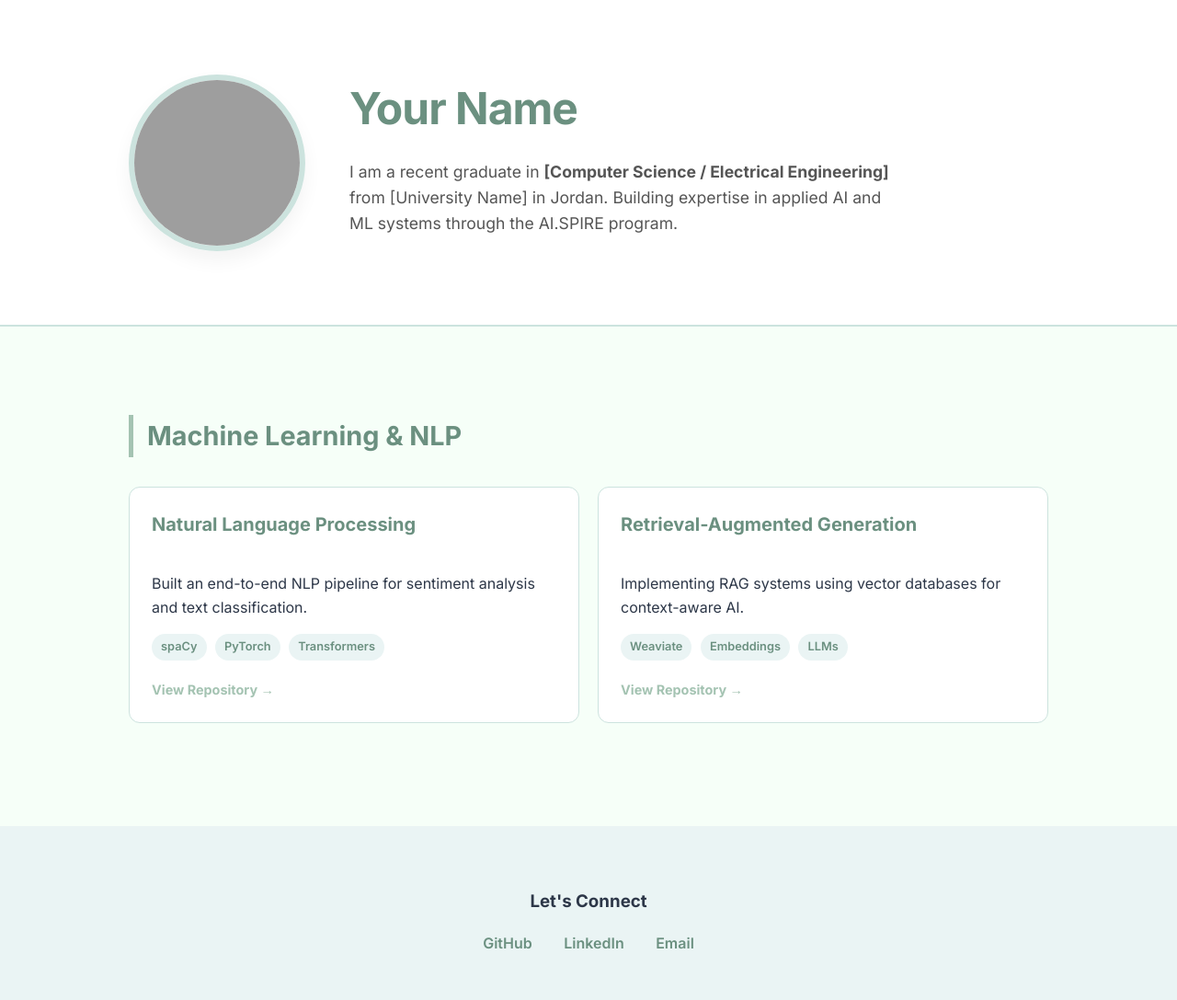
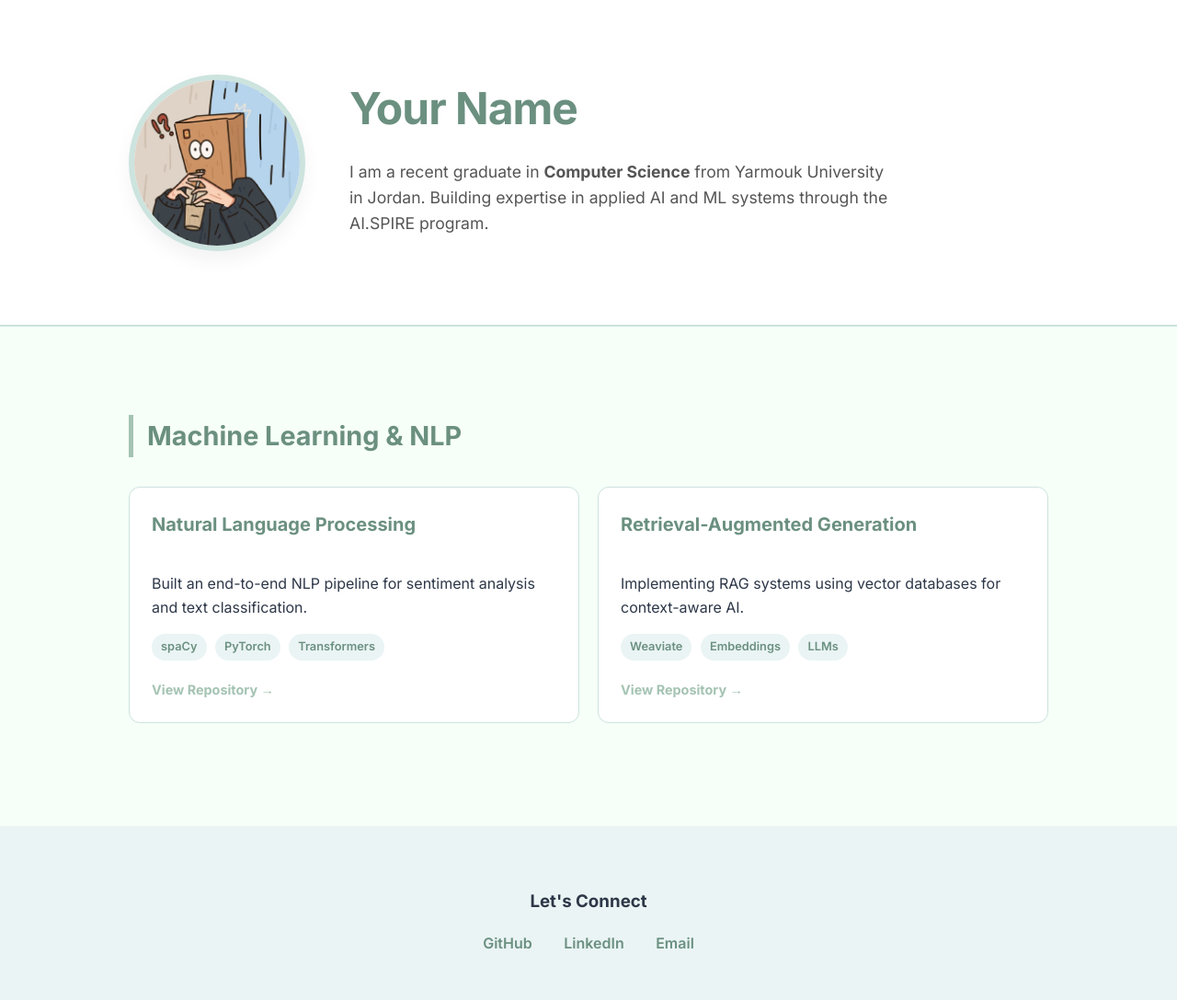
Before and after one commit to Jumana-ML/Jumana-ML.github.io, a Jekyll site: the page index.html, which Jekyll copies as it is, in a window 1280 px wide. Shown: the whole page at 92% size. Built offline with Jekyll 4.4.1, drawn with Linux system fonts in a browser that asks for light colours; grey boxes are pictures that could not be loaded.

Commit message:
Update personal information and links in index.html

```diff
--- a/index.html
+++ b/index.html
@@ -159,12 +159,12 @@
 <header>
     <div class="header-container">
         <!-- ضع رابط صورتك هنا -->
-        <img src="your-image.jpg" alt="Your Name" class="profile-img">
+        <img src="Jumana.jpg" alt="Jumana" class="profile-img">
 
         <div class="header-text">
             <h1>Your Name</h1>
             <p>
-                I am a recent graduate in <strong>[Computer Science / Electrical Engineering]</strong> from [University Name] in Jordan.
+                I am a recent graduate in <strong>Computer Science</strong> from Yarmouk University in Jordan.
                 Building expertise in applied AI and ML systems through the AI.SPIRE program.
             </p>
         </div>
@@ -199,9 +199,9 @@
 <footer>
     <h3>Let's Connect</h3>
     <div class="contact-links">
-        <a href="https://github.com/your-username">GitHub</a>
-        <a href="https://linkedin.com/in/your-profile">LinkedIn</a>
-        <a href="mailto:your.email@example.com">Email</a>
+        <a href="https://github.com/Jumana-ML">GitHub</a>
+        <a href="https://linkedin.com/in/jumanamelhem">LinkedIn</a>
+        <a href="mailto:dujadark@gmail.com">Email</a>
     </div>
 </footer>
 
```
